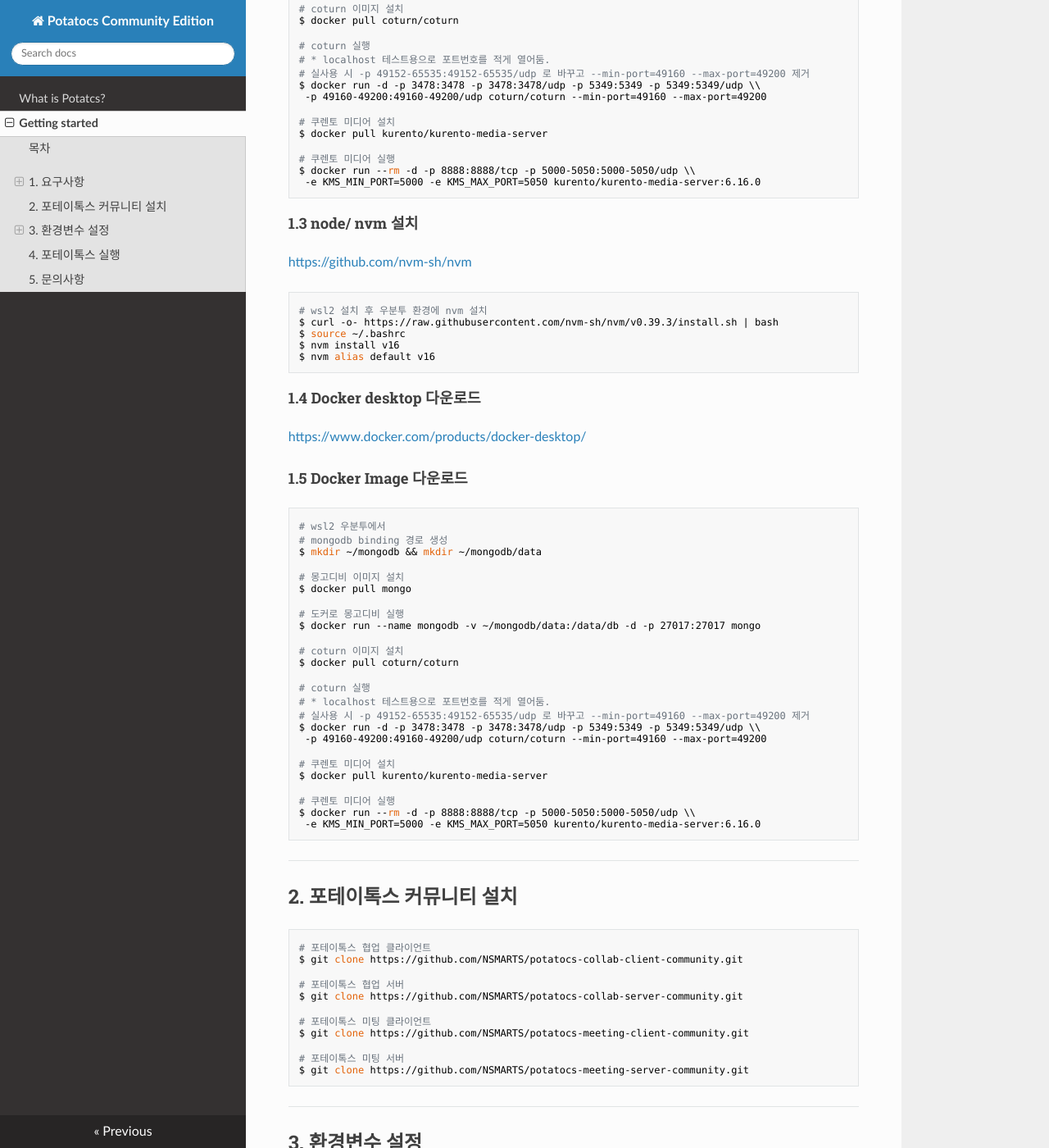
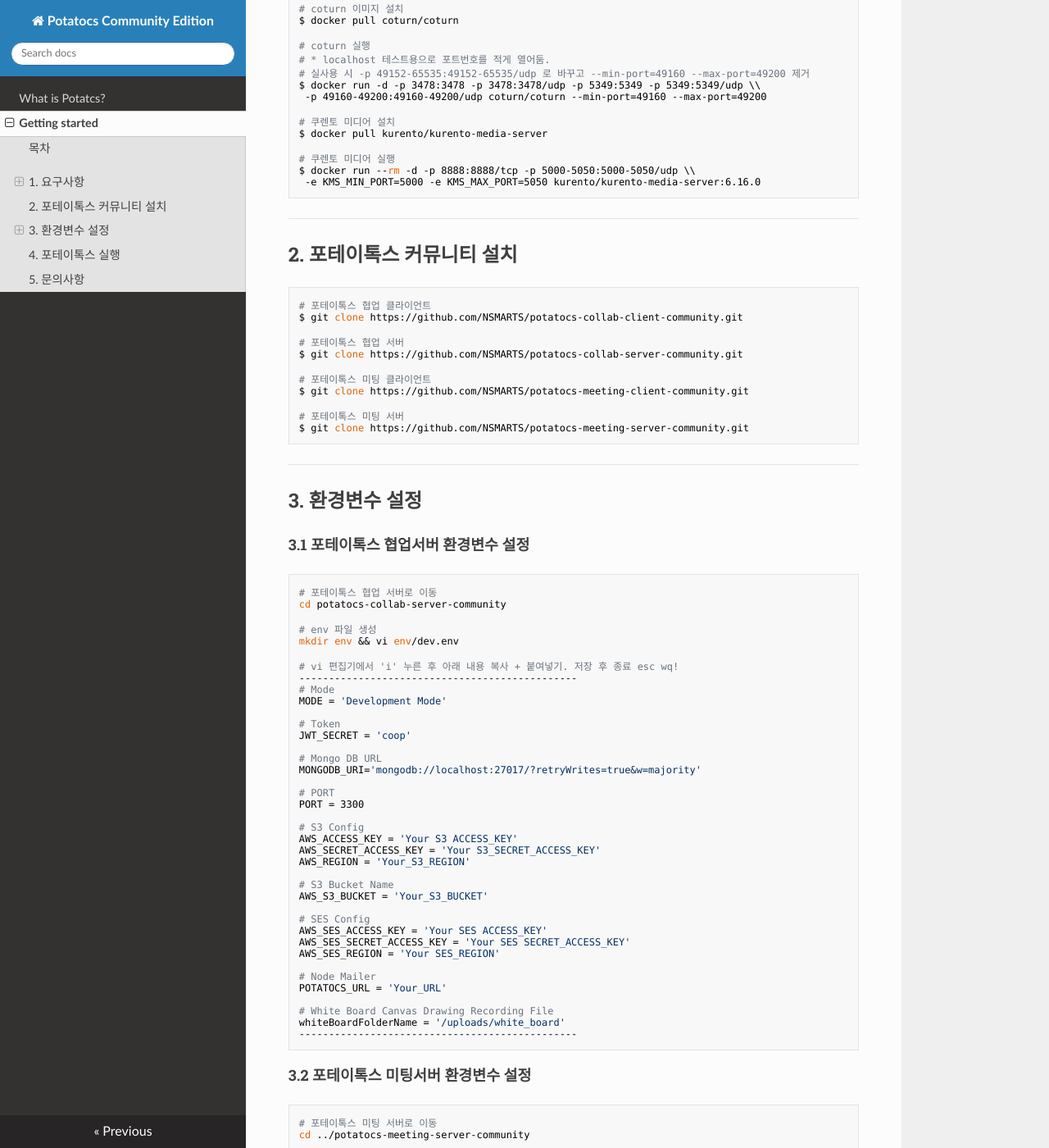
Before and after one commit to potatocs-ce/potatocs-ce-introduction, an MkDocs documentation site: the page built from docs/install.md, in a window 1280 px wide and 1400 px high, scrolled down 1803 px. Shown: the whole window at 82% size. Built offline with MkDocs 1.6.1, drawn with Linux system fonts in a browser that asks for light colours; nearby versions of some CDN libraries; some of the changed text lies outside the part shown.

Commit message:
Update Documents

````diff
--- a/docs/install.md
+++ b/docs/install.md
@@ -99,7 +99,7 @@
  -e KMS_MIN_PORT=5000 -e KMS_MAX_PORT=5050 kurento/kurento-media-server:6.16.0
 ```
 
-<!-- ---
+---
 
 ## 2. 포테이톡스 커뮤니티 설치
 
@@ -236,188 +236,3 @@
 ## 5. 문의사항
 
 궁금하거나 문의사항이 있을 경우, ce.potatocs@gmail.com 으로 연락주시길 바랍니다.
- -->
-
-#### 1.3 node/ nvm 설치
-
-<https://github.com/nvm-sh/nvm>
-
-```sh
-# wsl2 설치 후 우분투 환경에 nvm 설치
-$ curl -o- https://raw.githubusercontent.com/nvm-sh/nvm/v0.39.3/install.sh | bash
-$ source ~/.bashrc
-$ nvm install v16
-$ nvm alias default v16
-```
-
-#### 1.4 Docker desktop 다운로드
-
-<https://www.docker.com/products/docker-desktop/>
-
-#### 1.5 Docker Image 다운로드
-
-```sh
-# wsl2 우분투에서
-# mongodb binding 경로 생성
-$ mkdir ~/mongodb && mkdir ~/mongodb/data
-
-# 몽고디비 이미지 설치
-$ docker pull mongo
-
-# 도커로 몽고디비 실행
-$ docker run --name mongodb -v ~/mongodb/data:/data/db -d -p 27017:27017 mongo
-
-# coturn 이미지 설치
-$ docker pull coturn/coturn
-
-# coturn 실행
-# * localhost 테스트용으로 포트번호를 적게 열어둠.
-# 실사용 시 -p 49152-65535:49152-65535/udp 로 바꾸고 --min-port=49160 --max-port=49200 제거
-$ docker run -d -p 3478:3478 -p 3478:3478/udp -p 5349:5349 -p 5349:5349/udp \\
- -p 49160-49200:49160-49200/udp coturn/coturn --min-port=49160 --max-port=49200
-
-# 쿠렌토 미디어 설치
-$ docker pull kurento/kurento-media-server
-
-# 쿠렌토 미디어 실행
-$ docker run --rm -d -p 8888:8888/tcp -p 5000-5050:5000-5050/udp \\
- -e KMS_MIN_PORT=5000 -e KMS_MAX_PORT=5050 kurento/kurento-media-server:6.16.0
-```
-
----
-
-## 2. 포테이톡스 커뮤니티 설치
-
-```sh
-# 포테이톡스 협업 클라이언트
-$ git clone https://github.com/NSMARTS/potatocs-collab-client-community.git
-
-# 포테이톡스 협업 서버
-$ git clone https://github.com/NSMARTS/potatocs-collab-server-community.git
-
-# 포테이톡스 미팅 클라이언트
-$ git clone https://github.com/NSMARTS/potatocs-meeting-client-community.git
-
-# 포테이톡스 미팅 서버
-$ git clone https://github.com/NSMARTS/potatocs-meeting-server-community.git
-```
-
----
-
-## 3. 환경변수 설정
-
-#### 3.1 포테이톡스 협업서버 환경변수 설정
-
-```sh
-# 포테이톡스 협업 서버로 이동
-cd potatocs-collab-server-community
-
-# env 파일 생성
-mkdir env && vi env/dev.env
-
-# vi 편집기에서 'i' 누른 후 아래 내용 복사 + 붙여넣기. 저장 후 종료 esc wq!
------------------------------------------------
-# Mode
-MODE = 'Development Mode'
-
-# Token
-JWT_SECRET = 'coop'
-
-# Mongo DB URL
-MONGODB_URI='mongodb://localhost:27017/?retryWrites=true&w=majority'
-
-# PORT
-PORT = 3300
-
-# S3 Config
-AWS_ACCESS_KEY = 'Your S3 ACCESS_KEY'
-AWS_SECRET_ACCESS_KEY = 'Your S3_SECRET_ACCESS_KEY'
-AWS_REGION = 'Your_S3_REGION'
-
-# S3 Bucket Name
-AWS_S3_BUCKET = 'Your_S3_BUCKET'
-
-# SES Config
-AWS_SES_ACCESS_KEY = 'Your SES ACCESS_KEY'
-AWS_SES_SECRET_ACCESS_KEY = 'Your SES SECRET_ACCESS_KEY'
-AWS_SES_REGION = 'Your SES_REGION'
-
-# Node Mailer
-POTATOCS_URL = 'Your_URL'
-
-# White Board Canvas Drawing Recording File
-whiteBoardFolderName = '/uploads/white_board'
------------------------------------------------
-```
-
-#### 3.2 포테이톡스 미팅서버 환경변수 설정
-
-```sh
-# 포테이톡스 미팅 서버로 이동
-cd ../potatocs-meeting-server-community
-
-# env 파일 생성
-mkdir env && vi env/dev.env
-
-# vi 편집기에서 'i' 누른 후 아래 내용 복사 + 붙여넣기. 저장 후 종료 esc wq!
------------------------------------------------
-#    PRODUCTION MODE
-MODE = 'Production Mode'
-
-# Token
-JWT_SECRET = 'coop'
-
-# Mongo DB URL
-MONGODB_URI='mongodb://localhost:27017/?directConnection=true?retryWrites=true&w=majority'
-
-# PORT
-PORT = 3400
-
-# VERSION
-VERSION = '0.0.1'
-
-# SocketHandler-sharing
-KURENTO_AS_URI = 'http://localhost:3000'
-KURENTO_WS_URI = 'ws://localhost:8888/kurento'
-
-# S3 Config
-AWS_ACCESS_KEY = 'Your S3 ACCESS_KEY'
-AWS_SECRET_ACCESS_KEY = 'Your S3_SECRET_ACCESS_KEY'
-AWS_REGION = 'Your_S3_REGION'
-
-# S3 Bucket Name
-AWS_S3_BUCKET = 'Your_S3_BUCKET'
------------------------------------------------
-```
-
----
-
-## 4. 포테이톡스 실행
-
-```sh
-# 터미널 첫번째 탭에서 실행
-cd potatocs-collab-client-community
-npm i
-npm start
-
-# 터미널 두번째 탭에서 실행
-cd potatocs-collab-server-community
-npm i
-npm run linux-test
-
-# 터미널 세번째 탭에서 실행
-cd potatocs-meeting-client-community
-npm i
-npm start
-
-# 터미널 네번째 탭에서 실행
-cd potatocs-meeting-server-community
-npm i
-npm run linux-test
-```
-
----
-
-## 5. 문의사항
-
-궁금하거나 문의사항이 있을 경우, ce.potatocs@gmail.com 으로 연락주시길 바랍니다.
````
Also changed, not shown: docs/index.md (+2 -0 lines).
